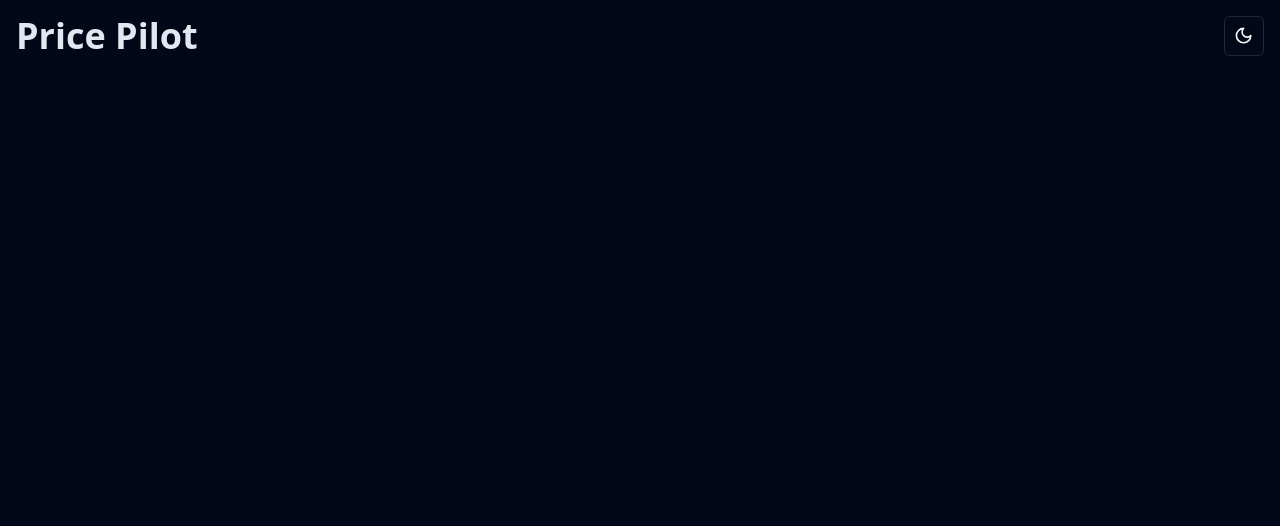
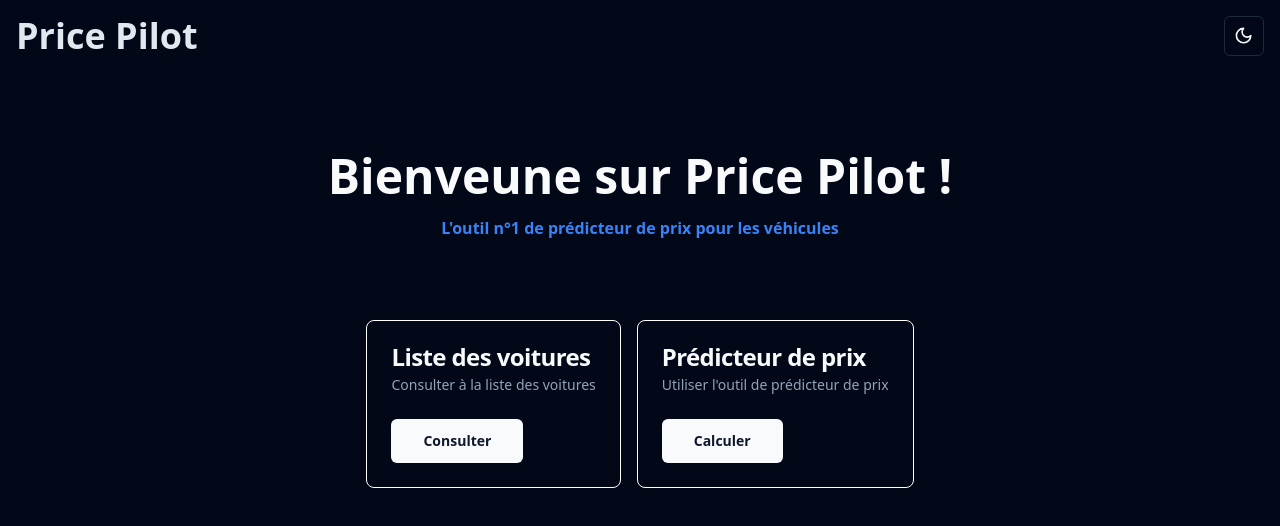
Before and after one commit to asndiallo/PricePilot, a React (Vite) app in the folder price-pilot/: page / in a window 1280 px wide. Shown: the top 526 px of the page. Built offline with nearby package versions, Linux system fonts and the light colour scheme.

Commit message:
home page added

```diff
--- a/price-pilot/src/App.tsx
+++ b/price-pilot/src/App.tsx
@@ -8,12 +8,15 @@
   Route,
 } from "react-router-dom";
 
+// Pages
+import HomePage from '@/pages/home/home';
+
 function App() {
 
   const router = createBrowserRouter(
     createRoutesFromElements(
       <Route path="/" element={<Navbar />}>
-        {/* <Route path="home" element={<Contact />} /> */}
+        <Route path="/" element={<HomePage />} />
       </Route>
     )
   );
--- a/price-pilot/src/components/navbar/navbar.tsx
+++ b/price-pilot/src/components/navbar/navbar.tsx
@@ -5,12 +5,12 @@
     return (
         <>
             <div className="flex w-full p-4">
-                <NavLink to="/home" className="flex-1 text-4xl font-bold text-slate-700 dark:text-slate-200 cursor-pointer">
+                <NavLink to="/" className="flex-1 text-4xl font-bold text-slate-700 dark:text-slate-200 cursor-pointer">
                     Price Pilot
                 </NavLink>
                 <ModeToggle />
             </div>
-            <div>
+            <div className="h-full">
                 <Outlet />
             </div>
         </>
--- /dev/null
+++ b/price-pilot/src/components/ui/card.tsx
@@ -0,0 +1,79 @@
+import * as React from "react"
+
+import { cn } from "@/lib/utils"
+
+const Card = React.forwardRef<
+  HTMLDivElement,
+  React.HTMLAttributes<HTMLDivElement>
+>(({ className, ...props }, ref) => (
+  <div
+    ref={ref}
+    className={cn(
+      "rounded-lg border bg-card text-card-foreground shadow-sm",
+      className
+    )}
+    {...props}
+  />
+))
+Card.displayName = "Card"
+
+const CardHeader = React.forwardRef<
+  HTMLDivElement,
+  React.HTMLAttributes<HTMLDivElement>
+>(({ className, ...props }, ref) => (
+  <div
+    ref={ref}
+    className={cn("flex flex-col space-y-1.5 p-6", className)}
+    {...props}
+  />
+))
+CardHeader.displayName = "CardHeader"
+
+const CardTitle = React.forwardRef<
+  HTMLParagraphElement,
+  React.HTMLAttributes<HTMLHeadingElement>
+>(({ className, ...props }, ref) => (
+  <h3
+    ref={ref}
+    className={cn(
+      "text-2xl font-semibold leading-none tracking-tight",
+      className
+    )}
+    {...props}
+  />
+))
+CardTitle.displayName = "CardTitle"
+
+const CardDescription = React.forwardRef<
+  HTMLParagraphElement,
+  React.HTMLAttributes<HTMLParagraphElement>
+>(({ className, ...props }, ref) => (
+  <p
+    ref={ref}
+    className={cn("text-sm text-muted-foreground", className)}
+    {...props}
+  />
+))
+CardDescription.displayName = "CardDescription"
+
+const CardContent = React.forwardRef<
+  HTMLDivElement,
+  React.HTMLAttributes<HTMLDivElement>
+>(({ className, ...props }, ref) => (
+  <div ref={ref} className={cn("p-6 pt-0", className)} {...props} />
+))
+CardContent.displayName = "CardContent"
+
+const CardFooter = React.forwardRef<
+  HTMLDivElement,
+  React.HTMLAttributes<HTMLDivElement>
+>(({ className, ...props }, ref) => (
+  <div
+    ref={ref}
+    className={cn("flex items-center p-6 pt-0", className)}
+    {...props}
+  />
+))
+CardFooter.displayName = "CardFooter"
+
+export { Card, CardHeader, CardFooter, CardTitle, CardDescription, CardContent }
--- a/price-pilot/src/index.css
+++ b/price-pilot/src/index.css
@@ -2,7 +2,7 @@
 @tailwind components;
 @tailwind utilities;
 
-html, body, :root {
+html, body, :root, #root {
   height: 100%;
   font-family: system-ui, -apple-system, BlinkMacSystemFont, 'Segoe UI', Roboto, Oxygen, Ubuntu, Cantarell, 'Open Sans', 'Helvetica Neue', sans-serif;
 }
--- /dev/null
+++ b/price-pilot/src/pages/home/home.tsx
@@ -0,0 +1,60 @@
+import { Button } from "@/components/ui/button";
+import {
+    Card,
+    CardContent,
+    CardDescription,
+    CardHeader,
+    CardTitle,
+  } from "@/components/ui/card"
+import { NavLink } from "react-router-dom";
+
+
+const HomePage = () => {
+    return (
+        <div className="flex flex-col w-full h-full items-center
+        gap-y-10 pt-20">
+            <p className="text-center mb-10">
+                 <h1
+                    className="text-5xl font-bold"
+                >
+                    Bienveune sur Price Pilot !
+                </h1>
+                <h2
+                    className="font-semibold text-blue-500 mt-4"
+                >
+                    L'outil n°1 de prédicteur de prix pour les véhicules
+                </h2>
+            </p>
+            <div className="flex gap-x-4">
+                <Card className="w-fit border border-black dark:border-white">
+                    <CardHeader>
+                        <CardTitle>Liste des voitures</CardTitle>
+                        <CardDescription>Consulter à la liste des voitures</CardDescription>
+                    </CardHeader>
+                    <CardContent>
+                        <NavLink to="/list-vehicles">
+                            <Button variant="default" size="lg" className="font-bold">
+                                Consulter
+                            </Button>
+                        </NavLink>
+                    </CardContent>
+                </Card>
+                <Card className="w-fit border border-black dark:border-white">
+                    <CardHeader>
+                        <CardTitle>Prédicteur de prix</CardTitle>
+                        <CardDescription>Utiliser l'outil de prédicteur de prix</CardDescription>
+                    </CardHeader>
+                    <CardContent>
+                        <NavLink to="/predictor">
+                            <Button variant="default" size="lg" className="font-bold">
+                                Calculer
+                            </Button>
+                        </NavLink>
+                    </CardContent>
+                </Card>
+            </div>
+        </div>
+    );
+}
+
+export default HomePage;
```
